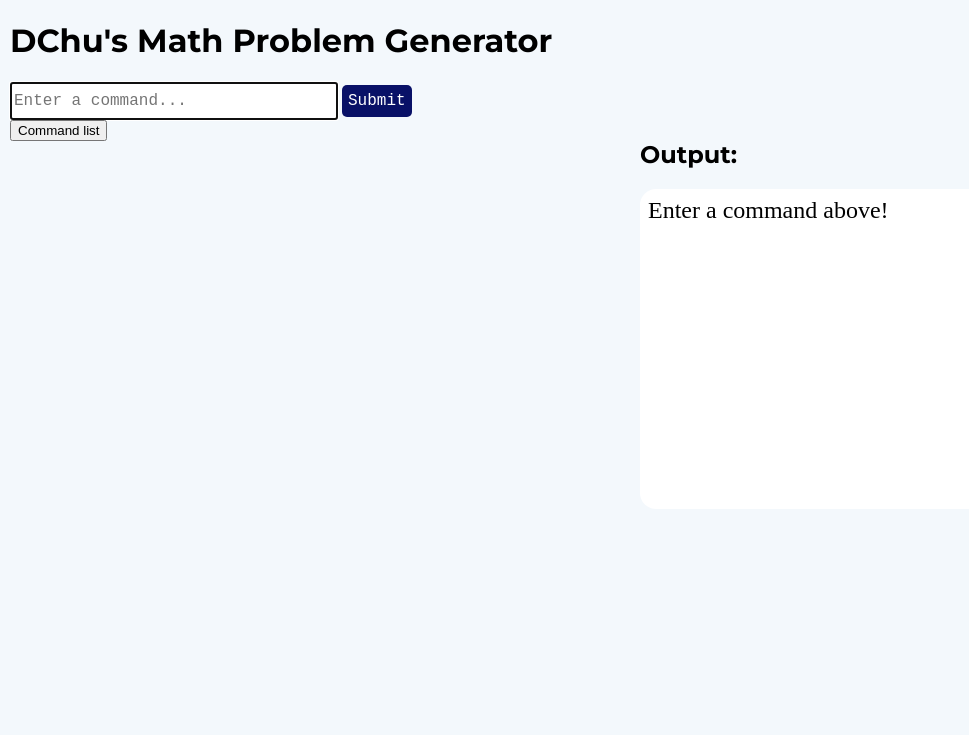
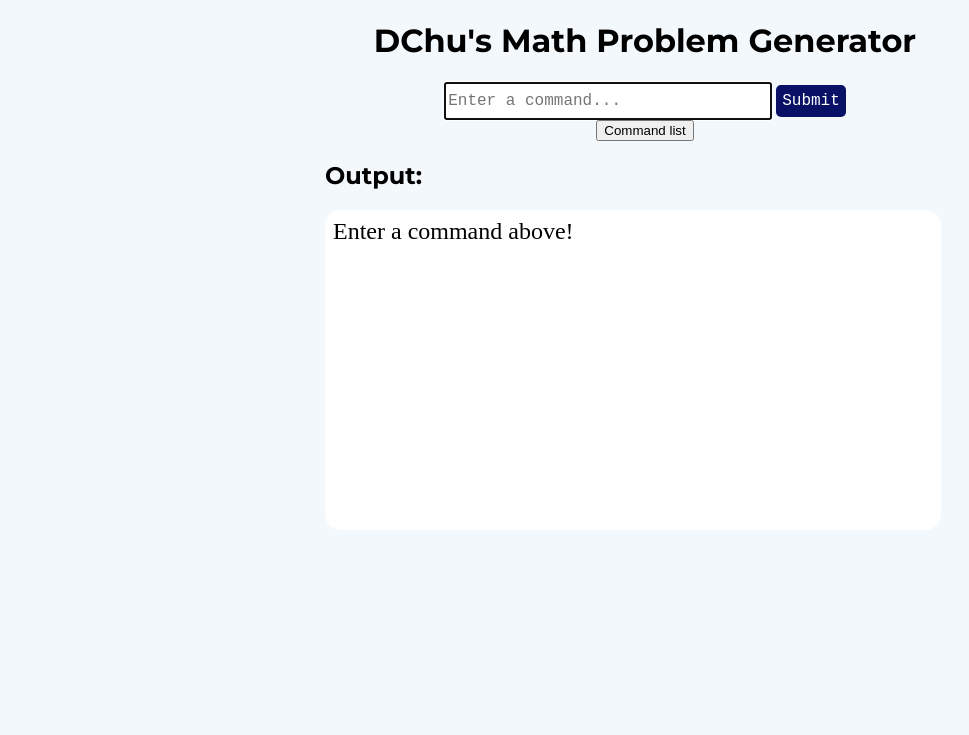
Before and after one commit to danchurlian/DChu-s-Problem-Generator, a Flask app: page /math_problem_generator in a window 1280 px wide. Shown: the part 32-767 px from the top of the page, without its empty margins (0-969 px from the left). Run offline with Flask 3, Linux system fonts and the light colour scheme.

Commit message:
feat(math): center elements in main body

```diff
--- a/static/style.css
+++ b/static/style.css
@@ -51,6 +51,13 @@ header nav a:hover {
 
 main {
     flex-grow: 1;
+}
+
+
+#math-main {
+    display: flex;
+    flex-direction: column;
+    align-items: center;
 }
 
 footer {
--- a/templates/math_problem_generator.html
+++ b/templates/math_problem_generator.html
@@ -23,21 +23,13 @@
     <body>
         {% import 'utils.html' as utils %}
         {{ utils.header() }}
-        <main>
+        <main id='math-main'>
             <h1>DChu's Math Problem Generator</h1>
 
             <form name="form" method="post" id="command-form">
                 <input type="text" name="command_line" class="courier-text"  placeholder="Enter a command..." required="true" autofocus="true" autocomplete="off" />
                 <button type="submit" class="courier-text">Submit</button>
             </form>
-            <aside id="math-display">
-                <h2>Output:</h2>
-                <section>
-                    {{ math_problem | safe }}
-                    <div> </div>
-                </section>
-            </aside>
-
 
             <dialog id='command-list-dialog' class='help-section'>
                 <button commandfor='command-list-dialog' command='close'>Close</button>
@@ -46,6 +38,13 @@
             </dialog>
 
             <button commandfor='command-list-dialog' command='show-modal'>Command list</button>
+            <div id="math-display">
+                <h2>Output:</h2>
+                <section>
+                    {{ math_problem | safe }}
+                    <div> </div>
+                </section>
+            </div>
 
             <section class="help-section" id="math-help-section">
             </section>
```
